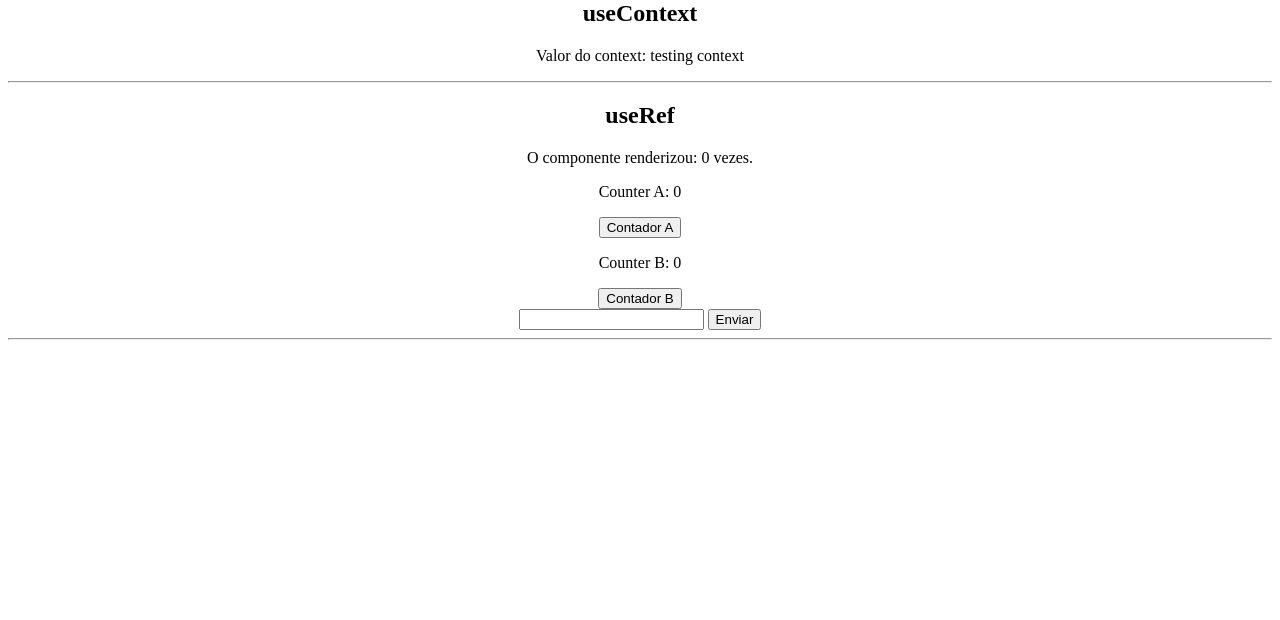
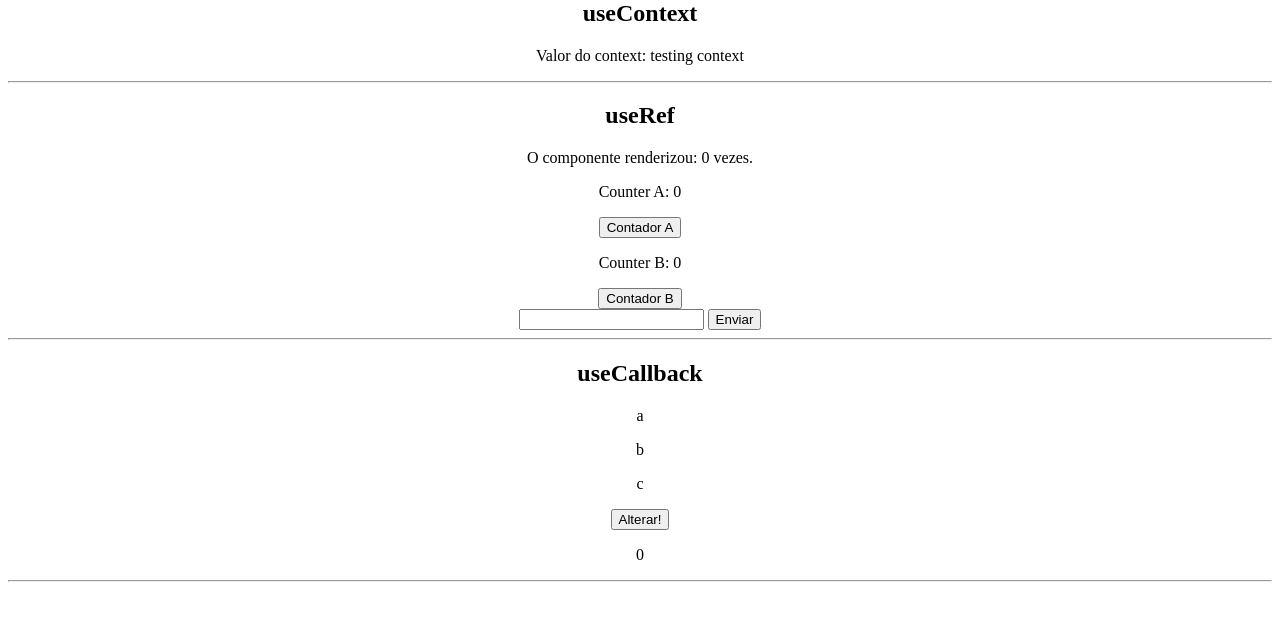
Before and after one commit to sucodelarangela/miniblog, a React (Create React App) app in the folder 11_HOOKS/reacthooks/: page / in a window 1280 px wide. Shown: the part 866-1486 px from the top of the page. Built offline with nearby package versions, Linux system fonts and the light colour scheme.

Commit message:
feat: useCallback example

```diff
--- /dev/null
+++ b/11_HOOKS/reacthooks/src/components/HookUseCallback.js
@@ -0,0 +1,27 @@
+import { useCallback, useState } from "react";
+
+import { List } from "./List";
+
+export const HookUseCallback = () => {
+  const [counter, setCounter] = useState(0);
+
+  const getItemsFromDb = useCallback(() => {
+    return ['a', 'b', 'c'];
+  }, []); // useCallback também recebe um array de dependências. Aqui vazio, pois só queremos que execute a primeira vez.
+
+  return (
+    <div>
+      <h2>useCallback</h2>
+      {/* Ao alterarmos o counter, o getItems será re-renderizado e fará desnecessariamente o fetch dos dados mais uma vez, mesmo se não houver alteração nestes. Para evitar isso, colocamos a função num useCallback */}
+      <List getItems={getItemsFromDb} />
+      <button onClick={() => setCounter(counter + 1)}>Alterar!</button>
+      <p>{counter}</p>
+      <hr />
+    </div>
+  );
+}
+
+
+/*
+Usado para memorizar uma função muito complexa (por exemplo), fazendo ela NÃO ser reconstruída a cada renderização de um componente (evitando erros de PERFORMANCE)
+*/
--- /dev/null
+++ b/11_HOOKS/reacthooks/src/components/List.js
@@ -0,0 +1,20 @@
+import { useEffect, useState } from "react";
+
+export const List = ({ getItems }) => {
+  const [myItems, setMyItems] = useState([]);
+
+  useEffect(() => {
+    // Esse useEffect vai ser reexecutado sempre que o componente pai for re-renderizado. Porém, isso é desnecessário, pois os dados do DB não está tendo seus dados alterados, são sempre os mesmos...
+    // Para evitar isso, a função que faz o fetch no componente pai deve ficar em um useCallback com o array de dependências vazio, para que seja renderizado apenas a primeira vez.
+    console.log('Buscando itens do DB...');
+    setMyItems(getItems);
+  }, [getItems]);
+
+  return (
+    <div>
+      {myItems && myItems.map(item => (
+        <p key={item}>{item}</p>
+      ))}
+    </div>
+  );
+};
--- a/11_HOOKS/reacthooks/src/pages/Home/index.js
+++ b/11_HOOKS/reacthooks/src/pages/Home/index.js
@@ -6,6 +6,7 @@ import { HookUseState } from "components/HookUseState";
 import { useContext } from "react";
 import { SomeContext } from "components/HookUseContext"; // contexto
 import { HookUseRef } from "components/HookUseRef";
+import { HookUseCallback } from "components/HookUseCallback";
 
 const Home = () => {
     // extraímos o valor do contexto com useContext, passando como parâmetro o context que foi criado
@@ -20,6 +21,7 @@ const Home = () => {
             <p>Valor do context: {contextValue}</p>
             <hr />
             <HookUseRef />
+            <HookUseCallback />
         </div>
     );
 };
```
